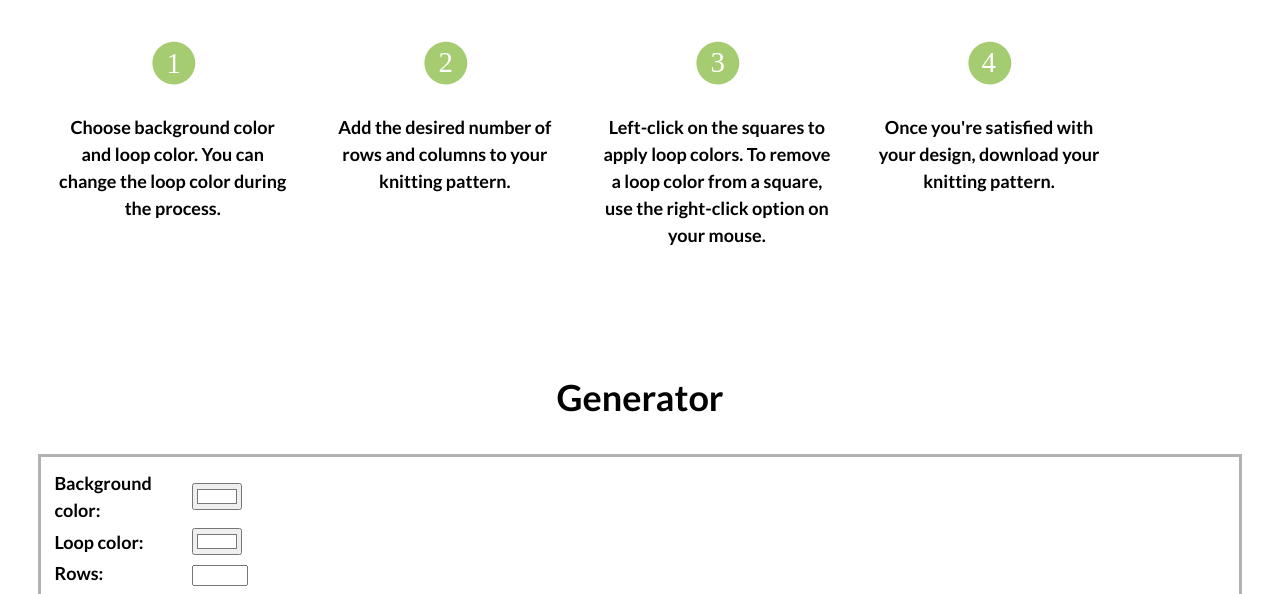
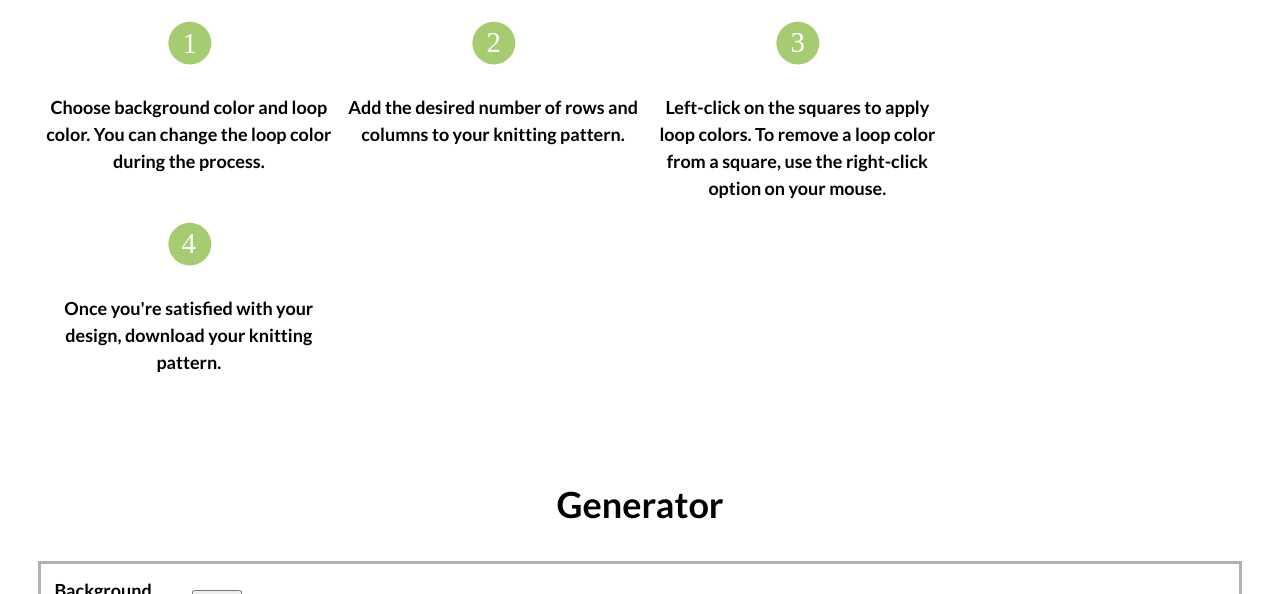
Before and after one commit to EllenLitt/Web-sovellusten_perusteet, a plain HTML site: page index.html in a window 1280 px wide. Shown: the part 627-1221 px from the top of the page. Drawn offline with Linux system fonts and the light colour scheme.

Commit message:
style.css

```diff
--- a/style.css
+++ b/style.css
@@ -86,11 +86,10 @@ h2 {
 }
 
 .column {
-    width: 19%;
+    width: 25%;
     text-align: center;
     display: inline-block;
     vertical-align: top;
-    padding: 20px;
 }
 
 .icon {
```
